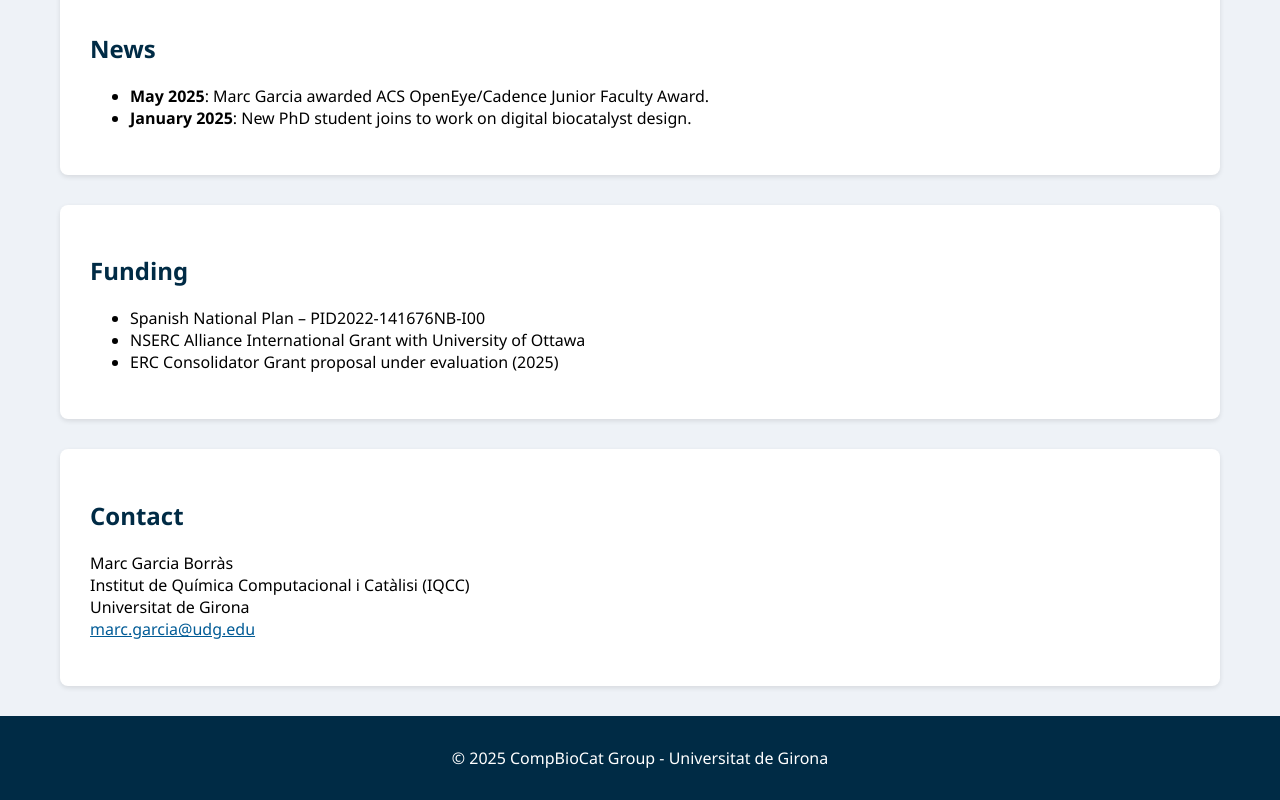
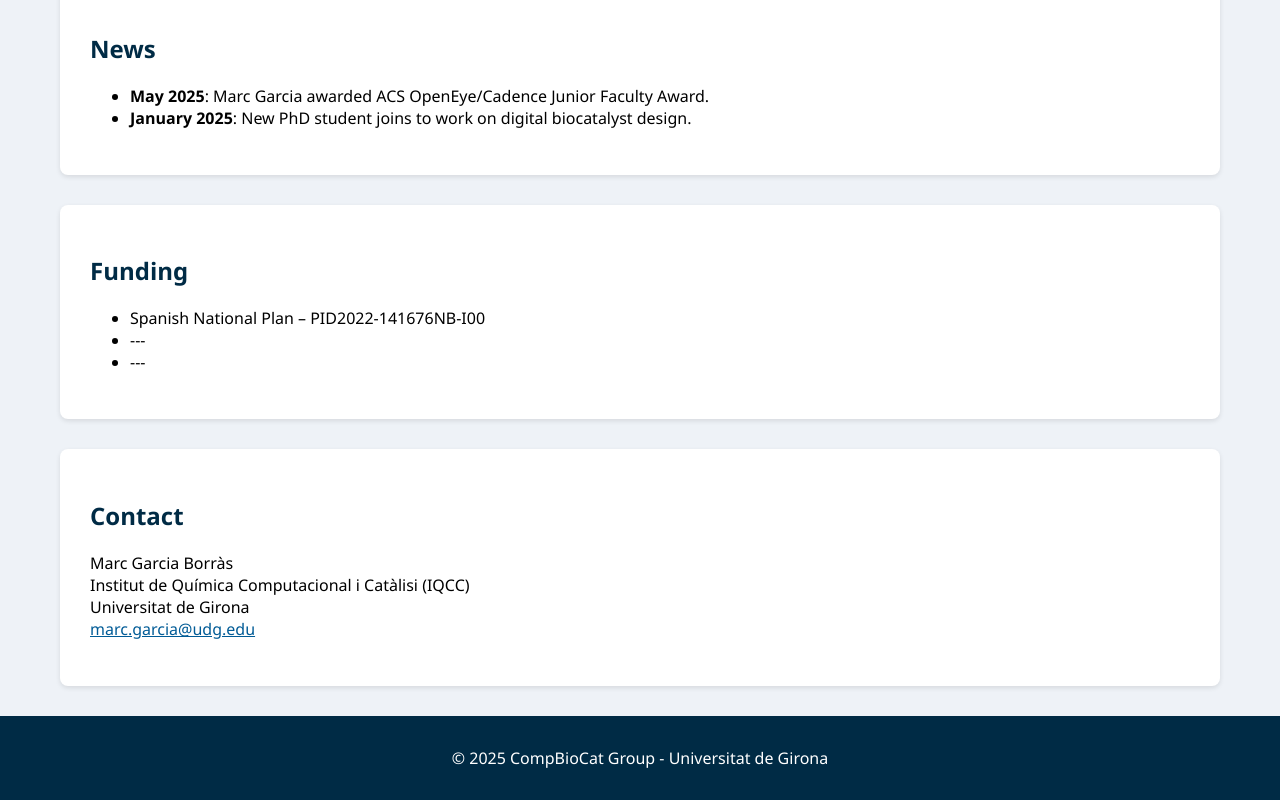
Before and after one commit to compbiocat/compbiocat, a plain HTML site: page index.html in a window 1280 px wide. Shown: the part 1377-2177 px from the top of the page. Drawn offline with Linux system fonts and the light colour scheme.

Commit message:
Update index.html

```diff
--- a/index.html
+++ b/index.html
@@ -144,8 +144,8 @@
         <h2>Funding</h2>
         <ul>
             <li>Spanish National Plan – PID2022-141676NB-I00</li>
-            <li>NSERC Alliance International Grant with University of Ottawa</li>
-            <li>ERC Consolidator Grant proposal under evaluation (2025)</li>
+            <li>---</li>
+            <li>---</li>
         </ul>
     </section>
 
```
